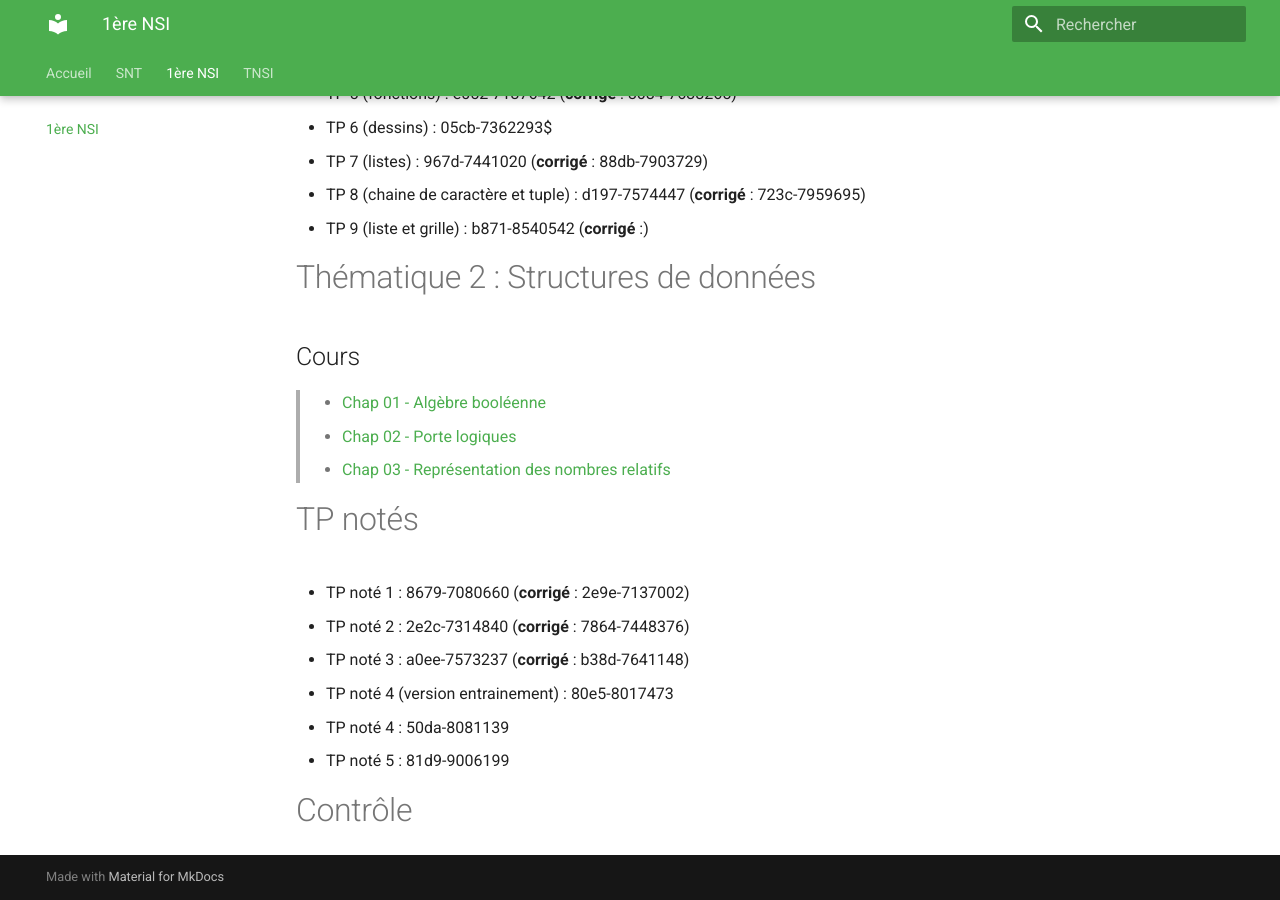
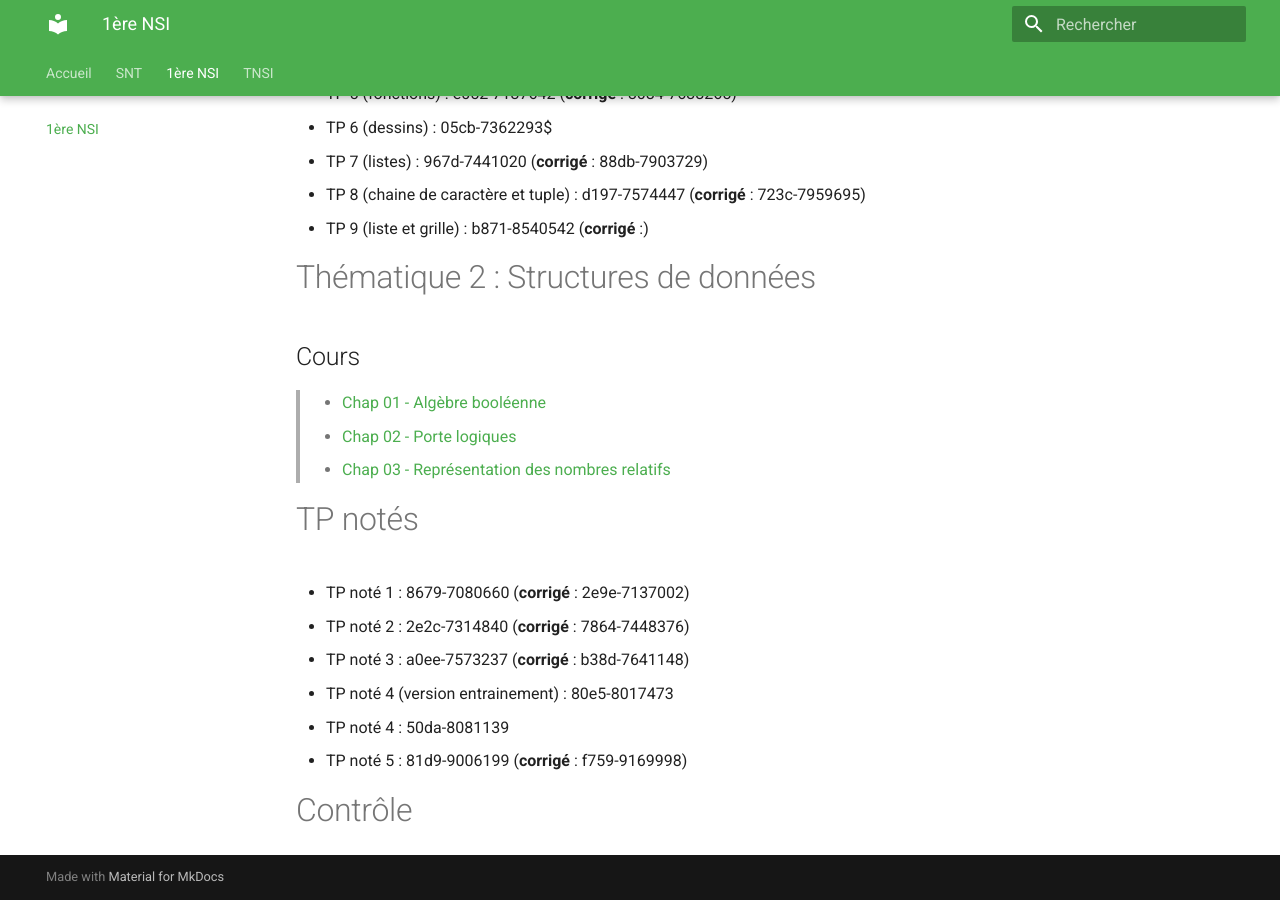
Before and after one commit to DehaisM/nsi-public, an MkDocs documentation site: the page built from docs-public/1NSI/index.md, in a window 1280 px wide and 900 px high, scrolled down 519 px. Built offline with MkDocs 1.6.1 and Material for MkDocs 9.7.7, drawn with Linux system fonts in a browser that asks for light colours.

```diff
--- a/docs-public/1NSI/index.md
+++ b/docs-public/1NSI/index.md
@@ -34,6 +34,6 @@
 - TP noté 3 : a0ee-7573237 (**corrigé** :  b38d-7641148)
 - TP noté 4 (version entrainement) : 80e5-8017473
 - TP noté 4 : 50da-8081139
-- TP noté 5 : 81d9-9006199
+- TP noté 5 : 81d9-9006199 (**corrigé** : f759-9169998)
 
 # Contrôle
```
Also changed, not shown: docs-public/TNSI/index.md (+3 -3 lines), 1 other file.
